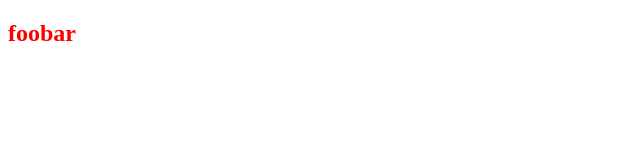
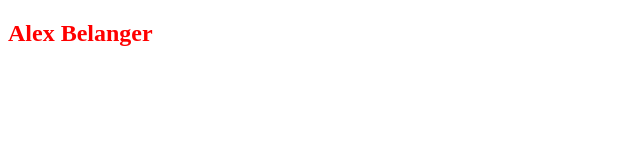
Before and after one commit to AlexBelanger108/foobar, a plain HTML site: page index.html in a window 1280 px wide. Shown: the whole page, without its empty margins (0-640 px from the left). Drawn offline with Linux system fonts and the light colour scheme.

Commit message:
changed h2 to name

```diff
--- a/index.html
+++ b/index.html
@@ -8,6 +8,6 @@
   <title>Foobar</title>
 </head>
 <body>
-  <h2>foobar</h2>
+  <h2>Alex Belanger</h2>
 </body>
 </html>
```
